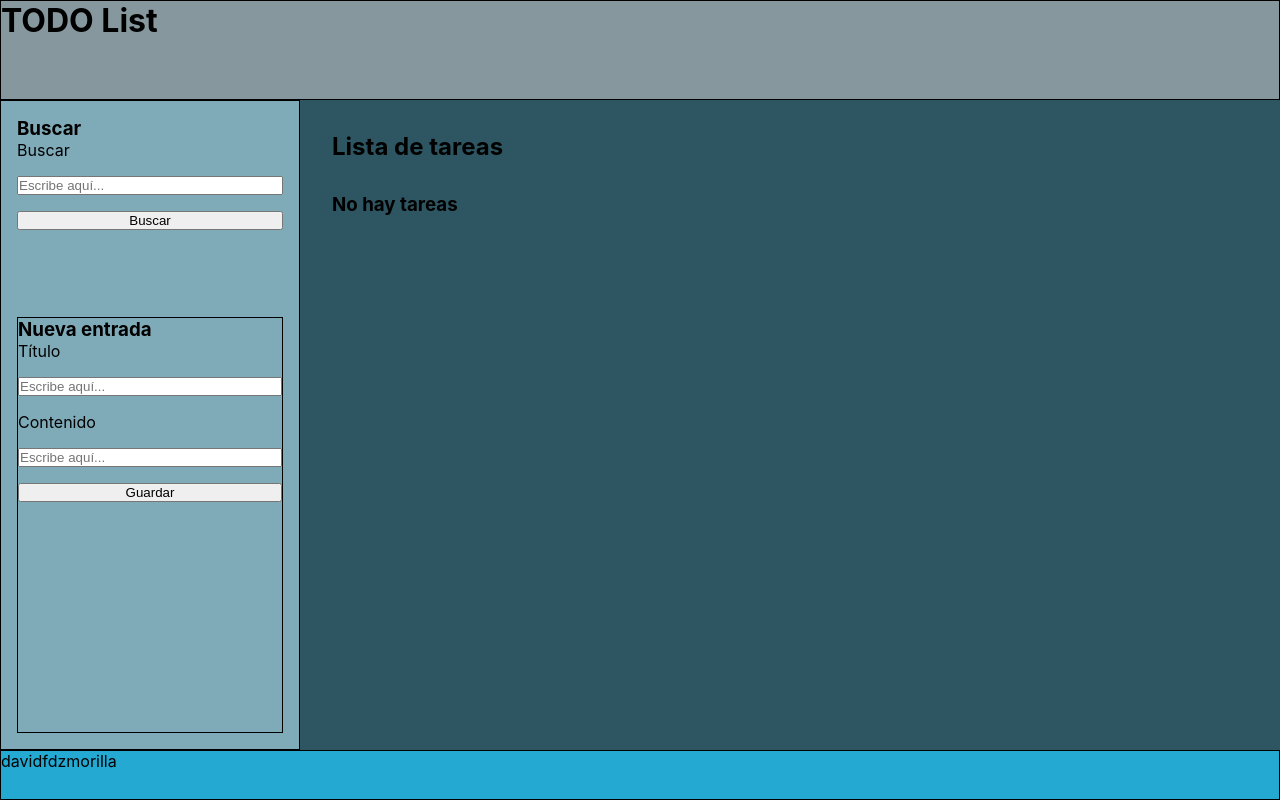
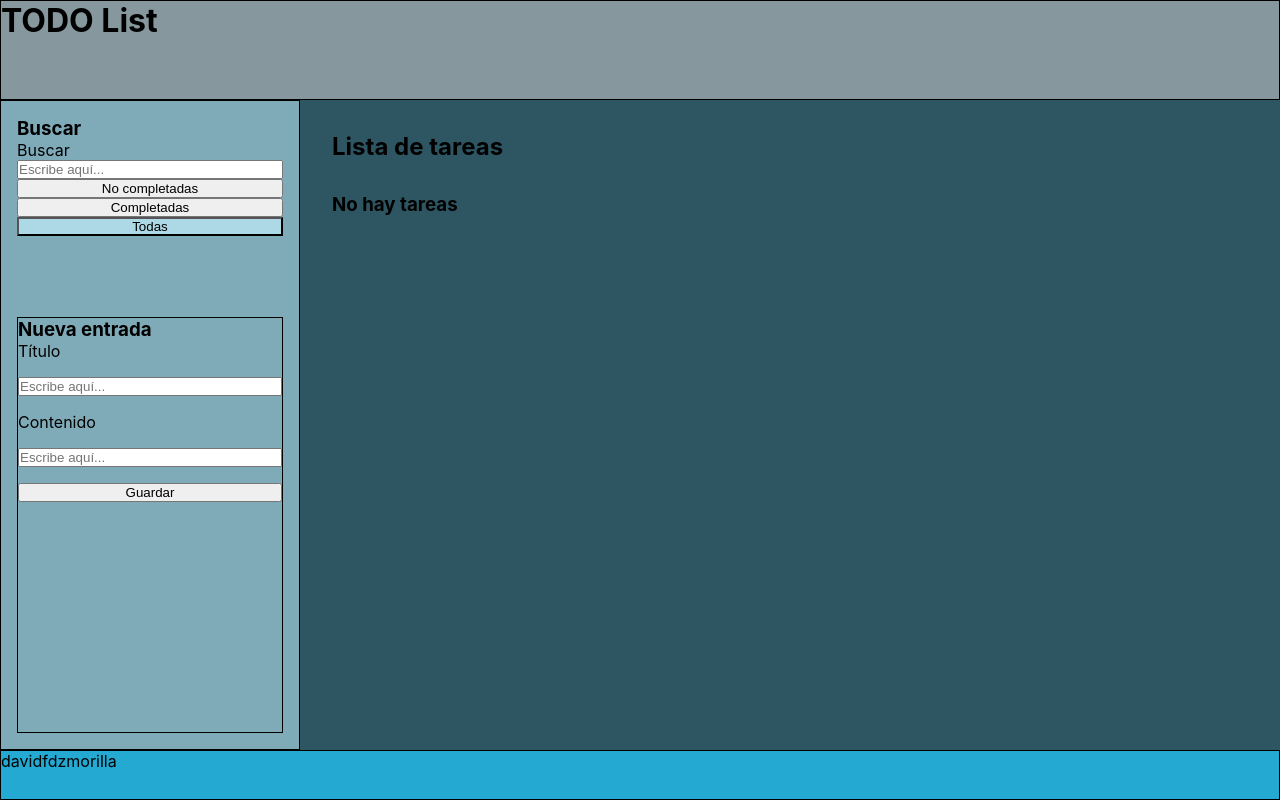
Before and after one commit to davidfdzmorilla/todo-list, a React (Create React App) app: page / in a window 1280 px wide. Built offline with nearby package versions, Linux system fonts and the light colour scheme.

Commit message:
add search bar

```diff
--- a/src/components/AddForm.js
+++ b/src/components/AddForm.js
@@ -18,14 +18,16 @@ export const AddForm = ({ list, setList }) => {
     setForm(todo)
 
     setList(items => {
-      return [...items, todo]
+      if (items) {
+        return [...items, todo]
+      } else return [todo]
+
     })
 
     saveInStorage('todo-list', todo)
 
   }
 
-  console.log(form)
 
   return (
     <section className='add-form-container'>
--- a/src/components/AsideBar.js
+++ b/src/components/AsideBar.js
@@ -7,7 +7,7 @@ import './AsideBar.css'
 export const AsideBar = ({ list, setList }) => {
   return (
     <aside>
-      <SearchForm list={list} />
+      <SearchForm list={list} setList={setList} />
       <AddForm list={list} setList={setList} />
     </aside>
   )
--- a/src/components/CardTodoItem.js
+++ b/src/components/CardTodoItem.js
@@ -36,7 +36,7 @@ export const CardTodoItem = ({ item, getItems, setList }) => {
     savedItems[index] = item
 
     // Guardar en el storage
-    localStorage.setItem('films', JSON.stringify(savedItems))
+    localStorage.setItem('todo-list', JSON.stringify(savedItems))
 
     // Actualizar states
     setList(savedItems)
--- a/src/components/Edit.js
+++ b/src/components/Edit.js
@@ -25,7 +25,7 @@ export const Edit = ({ item, getItems, setEdit, setList }) => {
     savedItems[index] = item
 
     // Guardar en el storage
-    localStorage.setItem('films', JSON.stringify(savedItems))
+    localStorage.setItem('todo-list', JSON.stringify(savedItems))
 
     // Actualizar states
     setList(savedItems)
--- /dev/null
+++ b/src/components/SearchForm.css
@@ -0,0 +1,13 @@
+.search-form-container {
+  display: flex;
+  flex-direction: column;
+}
+
+.search-form-container .search-form {
+  display: flex;
+  flex-direction: column;
+}
+
+.search-form-container .search-form button.active {
+  background-color: lightblue;
+}
--- a/src/components/SearchForm.js
+++ b/src/components/SearchForm.js
@@ -1,14 +1,49 @@
-import React from 'react'
+import { useEffect, useState } from 'react'
 
-export const SearchForm = () => {
+import './SearchForm.css'
+
+export const SearchForm = ({ setList }) => {
+  const [text, setText] = useState('')
+  const [isCompleted, setIsCompleted] = useState(null)
+
+  useEffect(() => {
+    let todos = JSON.parse(localStorage.getItem("todo-list"))
+    todos && setList(todos.filter(item => (item.title.includes(text) || item.description.includes(text))))
+  }, [text, setList])
+  useEffect(() => {
+    let todos = JSON.parse(localStorage.getItem("todo-list"))
+    todos && isCompleted !== null ? setList(todos.filter(item => (item.completed === isCompleted))) : setList(todos)
+  }, [isCompleted, setList])
+
+
   return (
     <section className='search-form-container'>
       <h3>Buscar</h3>
-      <form>
+      <div className='search-form'>
         <label>Buscar</label>
-        <input type='text' placeholder='Escribe aquí...' />
-        <input type='submit' value='Buscar' />
-      </form>
+        <input type='text'
+          onChange={e => setText(e.target.value)}
+          name='text'
+          placeholder='Escribe aquí...' />
+        <button
+          className={isCompleted === false ? 'active' : ''}
+          onClick={
+            () => setIsCompleted(false)
+          }>No completadas
+        </button>
+        <button
+          className={isCompleted ? 'active' : ''}
+          onClick={
+            () => setIsCompleted(true)
+          }>Completadas
+        </button>
+        <button
+          className={isCompleted === null ? 'active' : ''}
+          onClick={
+            () => setIsCompleted(null)
+          }>Todas
+        </button>
+      </div>
     </section>
   )
 }
```
